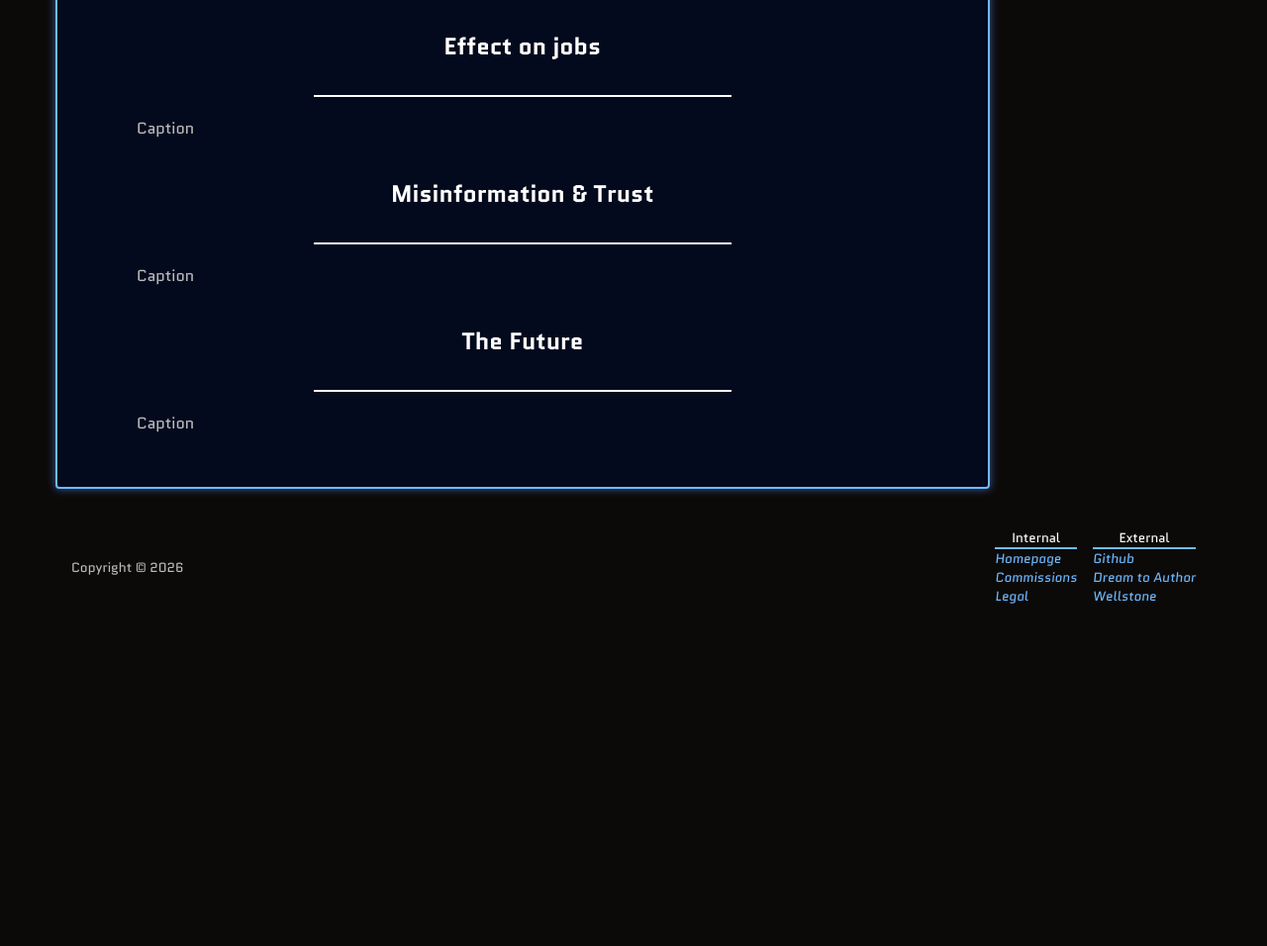
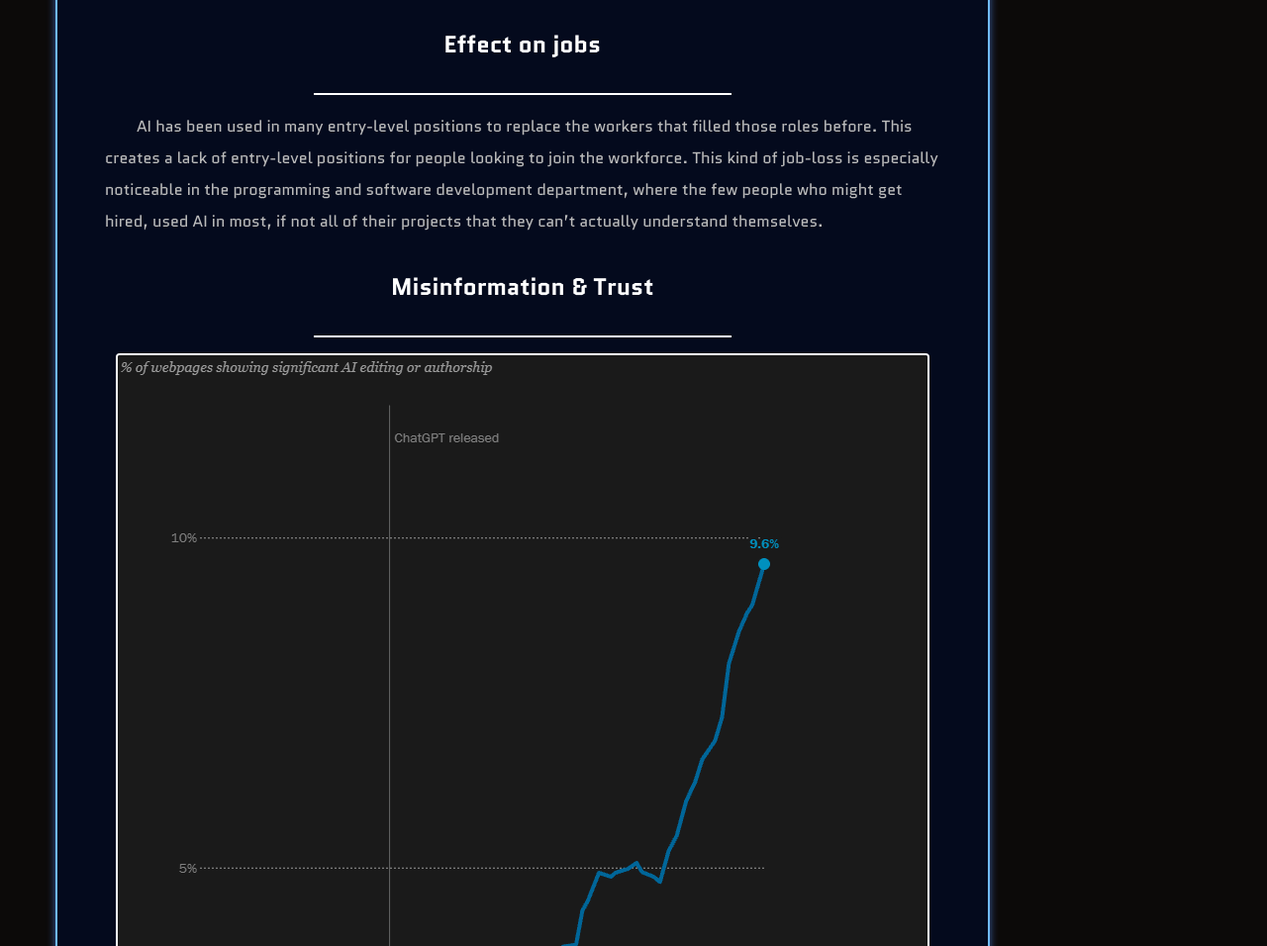
Before and after one commit to Prop3nguin/Prop3nguin.github.io, a plain HTML site: page UnderstandingAI/index.html in a window 1280 px wide. Shown: the part 1844-2800 px from the top of the page at 99% size. Before the commit the page ends 2464 px from the top, so only its background shows below. Drawn offline with Linux system fonts and the light colour scheme.

Commit message:
Update#0.95

```diff
--- a/UnderstandingAI/index.html
+++ b/UnderstandingAI/index.html
@@ -26,7 +26,6 @@
             <div id="MainBody">
                 <div class="centered-container hole">
                     <h1 class="title">Understanding AI</h1>
-                    <div class="decor"></div>
                 </div>
                 <h2 class="title">Education</h2>
                 <div class="decor"></div>
@@ -74,17 +73,33 @@
                 <h2 class="title">Effect on jobs</h2>
                 <div class="decor"></div>
                 <p>
-                    Caption
+                    AI has been used in many entry-level positions to replace the workers
+                    that filled those roles before. This creates a lack of entry-level positions
+                    for people looking to join the workforce. This kind of job-loss is especially
+                    noticeable in the programming and software development department, where the
+                    few people who might get hired, used AI in most, if not all of their projects
+                    that they can’t actually understand themselves.
                 </p>
                 <h2 class="title">Misinformation & Trust</h2>
                 <div class="decor"></div>
+                <img src="/Assets/GrowthAIContent.png"/>
                 <p>
-                    Caption
+                    Recently, AI videos and images have become so real-looking that they are
+                    nearly indiscernible from actual footage. This is going to create problems
+                    with the trust of information, since it’s becoming easier and easier to
+                    fabricate evidence and trick a number of people (possibly a jury) with this
+                    false, detailed information.
                 </p>
+
                 <h2 class="title">The Future</h2>
                 <div class="decor"></div>
                 <p>
-                    Caption
+                    Many people theorise about the rise of AI and paint it to be an inherently bad
+                    thing, and while it is completely possible, it’s also possible that AI becomes
+                    something good for the future. It can be a tool that can help us push the
+                    boundaries of technology. The future is fickle, and can seem to change on a whim;
+                    what we take as fact today may be proven false tomorrow. The best course of
+                    action is to hope for the best, and prepare for the worst.
                 </p>
             </div>
             <div id="PageTopics">
```
Also changed, not shown: Assets/GrowthAIContent.png (added), Assets/TenPercentGraph.png (added).
